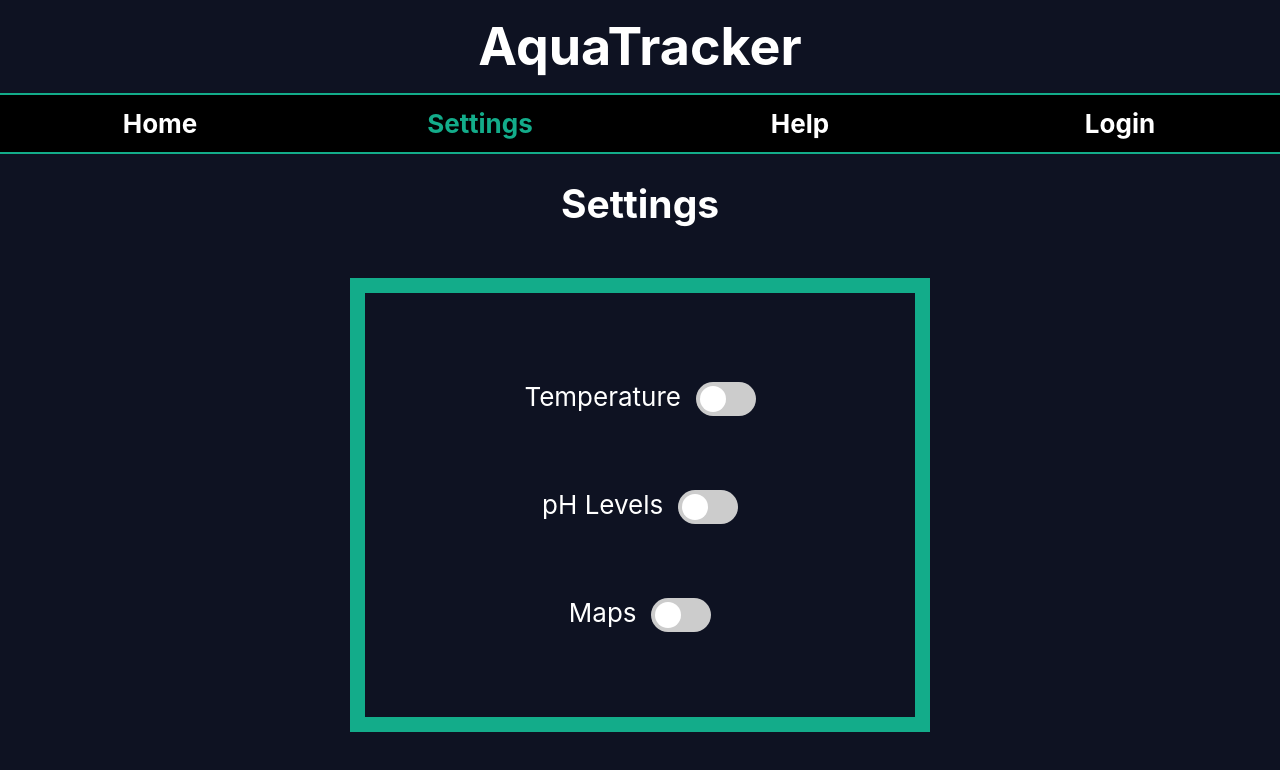
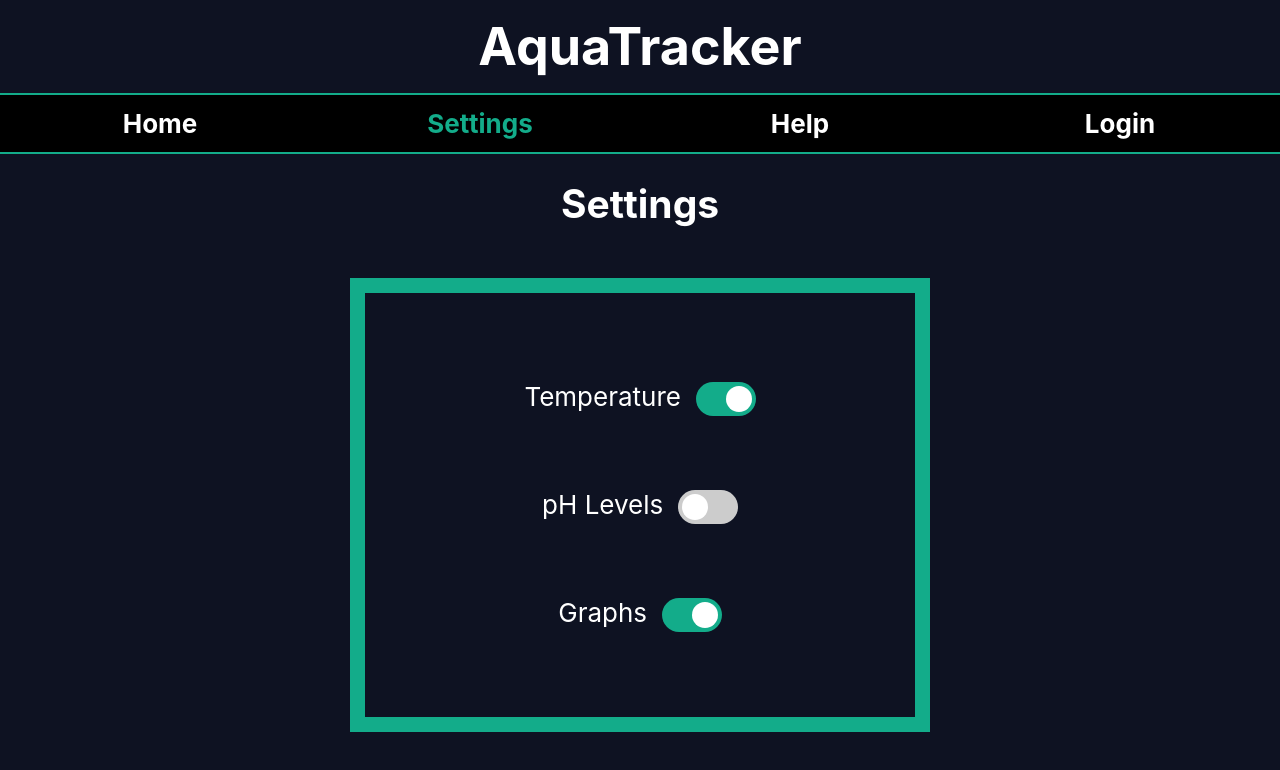
Before and after one commit to EnviroSoft/11249group13, a React (Create React App) app in the folder aquatracker/: page / in a window 1280 px wide. Both pictures are taken after a click on the link "Settings". Shown: the top 770 px of the page. Built offline with nearby package versions, Linux system fonts and the light colour scheme; no server answers.

Commit message:
Updated Toggle Button

```diff
--- a/aquatracker/src/Settings.js
+++ b/aquatracker/src/Settings.js
@@ -20,7 +20,7 @@ export class Settings extends React.Component {
                     <div class="sliderWrapper">
                         <div>Temperature&nbsp;&nbsp;</div>
                         <label class="switch">
-                            <input type="checkbox"/>
+                            <input type="checkbox" checked/>
                             <span class="slider round"></span>
                         </label>
                     </div>
@@ -36,9 +36,9 @@ export class Settings extends React.Component {
 
                     <br></br>
                     <div class="sliderWrapper">
-                        <div>Maps&nbsp;&nbsp;</div>
+                        <div>Graphs&nbsp;&nbsp;</div>
                         <label class="switch">
-                            <input type="checkbox"/>
+                            <input type="checkbox" checked/>
                             <span class="slider round"></span>
                         </label>
                     </div>
```
